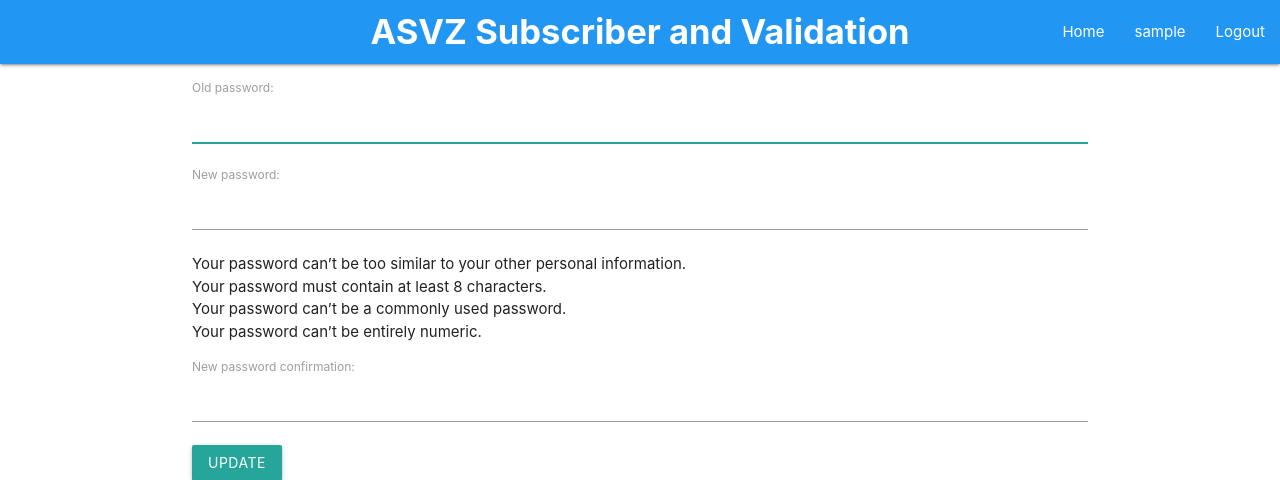
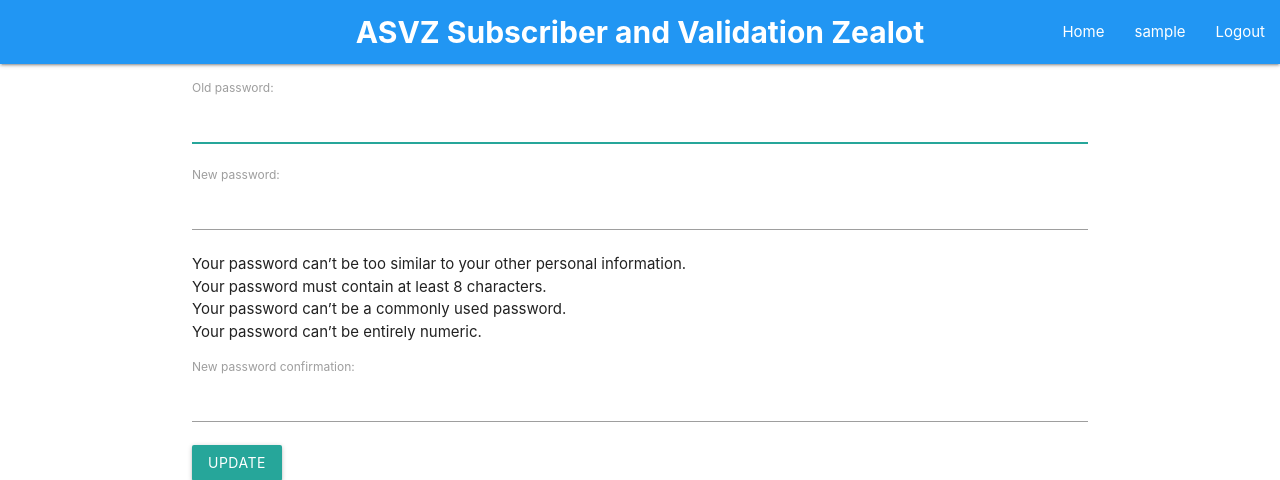
Before and after one commit to Frankie8472/asvz-subscriber, a Django app: page /account/ in a window 1280 px wide. Shown: the top 480 px of the page. Run offline with Django 3.2, Linux system fonts and the light colour scheme; the visitor is signed in with stand-in values (Sample User, id 1).

Commit message:
dynamic title scaling

```diff
--- a/asvzsubscriber/main/templates/main/header.html
+++ b/asvzsubscriber/main/templates/main/header.html
@@ -19,7 +19,7 @@
         <nav class="blue">
             <div class="nav-wrapper">
                 <a href="/" class="brand-logo center">
-                    <div style="font-weight:bold; font-size: 2.7vw;">ASVZ Subscriber and Validation Zealot</div>
+                    <div style="white-space: nowrap; font-weight:bold; font-size: min(4vw, 30px);">ASVZ Subscriber and Validation Zealot</div>
                 </a>
                 <a href="/" data-target="mobile-demo" class="sidenav-trigger"><i class="material-icons">menu</i></a>
                 <ul id="nav-mobile" class="right hide-on-med-and-down">
```
